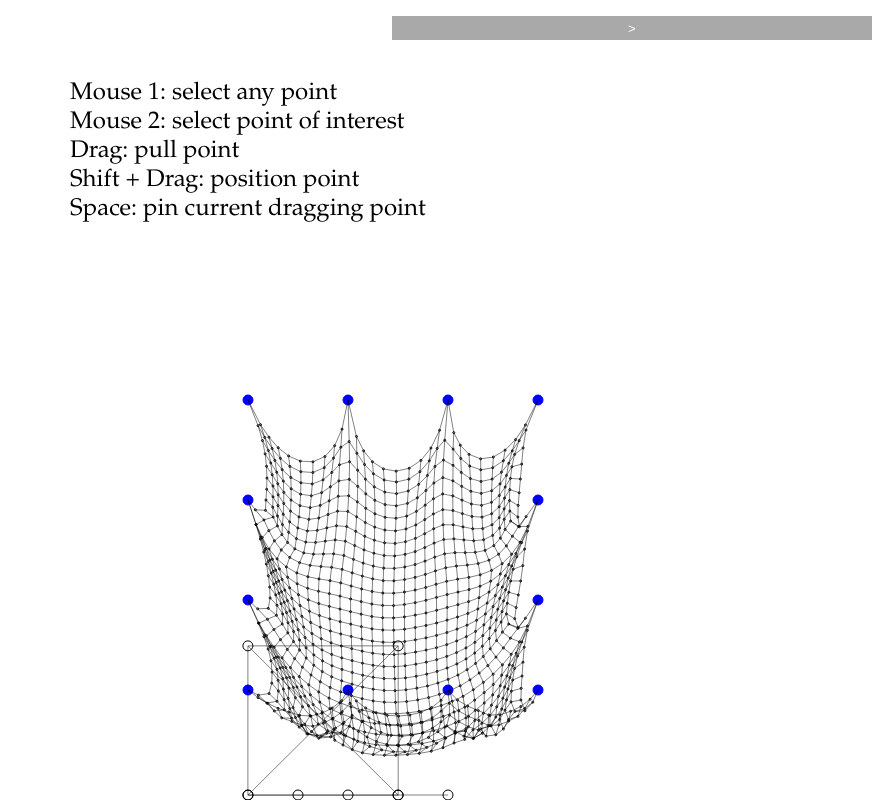
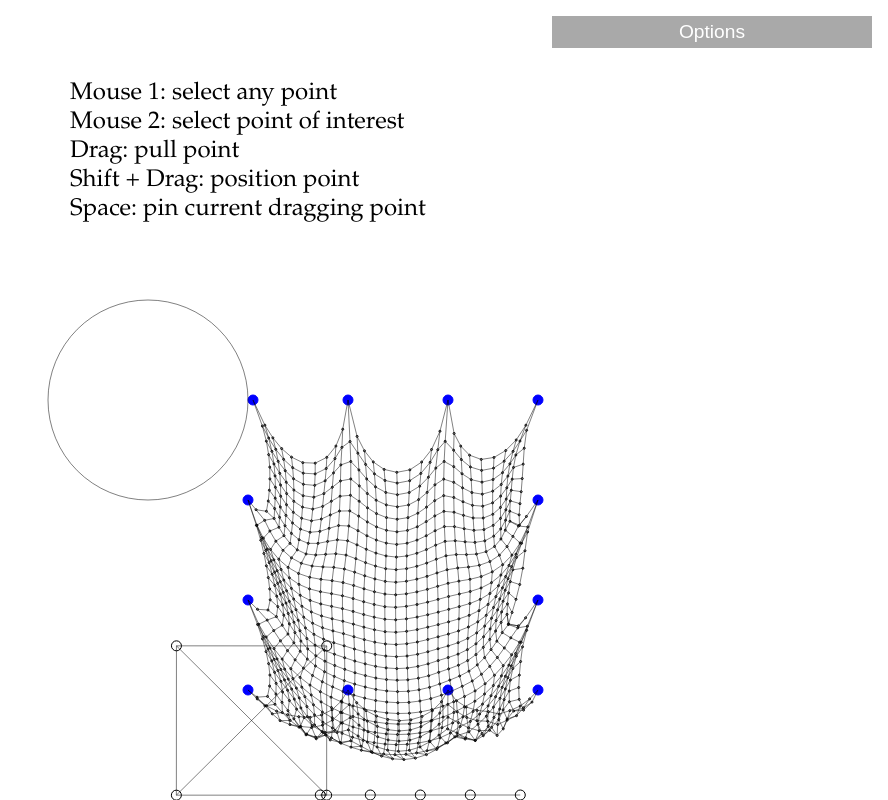
Before and after one commit to BurntWaffleCake/Verlet, a plain HTML site: page index.html in a window 1280 px wide. Shown: the whole page, without its empty margins (392-1280 px from the left). Drawn offline with Linux system fonts and the light colour scheme.

Commit message:
options bar

```diff
--- a/Collections.js
+++ b/Collections.js
@@ -1,6 +1,4 @@
 export class Node {
-  static gravity = 9.8;
-
   constructor(radius = 10, x, y, dx = 0, dy = 0, mass = 1) {
     this.radius = radius;
     this.pinned = false;
@@ -67,8 +65,6 @@ export class Node {
 
     this.pos.x += Velx;
     this.pos.y += Vely;
-
-    this.pos.y += Node.gravity * dt;
   }
 }
 
--- /dev/null
+++ b/components.js
@@ -0,0 +1,50 @@
+let sliders = document.getElementsByClassName("slider");
+for (const slider of sliders) {
+  const label = slider.querySelector(".slider-label");
+  const range = slider.querySelector(".slider-range");
+  const number = slider.querySelector(".slider-number");
+
+  if (!label) {
+    console.error("slider is missing label");
+  }
+  if (!range) {
+    console.error("slider is missing number range");
+  }
+  if (!number) {
+    console.error("slider is missing number input");
+  }
+
+  console.log(slider.getAttribute("value"));
+
+  range.value = slider.getAttribute("value");
+  number.value = slider.getAttribute("value");
+
+  range.min = slider.getAttribute("min");
+  number.min = slider.getAttribute("min");
+
+  range.max = slider.getAttribute("max");
+  number.max = slider.getAttribute("max");
+
+  range.step = slider.getAttribute("step");
+  number.step = slider.getAttribute("step");
+
+  const valueChangeEvent = new CustomEvent("onvaluechange", {
+    detail: {
+      value: slider.getAttribute("value"),
+    },
+  });
+
+  range.oninput = function (event) {
+    number.value = range.value;
+    slider.value = range.value;
+    valueChangeEvent.detail.value = range.value;
+    slider.dispatchEvent(valueChangeEvent);
+  };
+
+  number.oninput = function (event) {
+    range.value = number.value;
+    slider.value = number.value;
+    valueChangeEvent.detail.value = number.value;
+    slider.dispatchEvent(valueChangeEvent);
+  };
+}
--- a/index.html
+++ b/index.html
@@ -21,22 +21,23 @@
     </div>
 
     <span id="options">
-      <button id="options-toggle">></button>
+      <button id="options-toggle">Options</button>
       <div id="options-body">
-        <div class="slider">
+        <div class="slider" label="Gravity:" min="-100" max="100" value="9.8" step=".1" id="gravity-input">
           <p class="slider-label">Gravity:</p>
-          <input type="range" min="1" max="100" value="50" class="slider-range" />
-          <input type="number" min="" max="" value="" class="slider-number" />
+          <input type="range" class="slider-range" />
+          <input type="number" class="slider-number" />
         </div>
 
-        <div class="slider">
+        <div class="slider" label="Wind:" min="-100" max="100" value="0" step=".1" id="wind-input">
           <p class="slider-label">Wind:</p>
-          <input type="range" min="1" max="100" value="50" class="slider-range" />
-          <input type="number" min="" max="" value="" class="slider-number" />
+          <input type="range" class="slider-range" />
+          <input type="number" class="slider-number" />
         </div>
       </div>
     </span>
     <canvas id="source"></canvas>
+    <script src="./components.js" async defer type="module"></script>
     <script src="./main.js" async defer type="module"></script>
   </body>
 </html>
--- a/main.js
+++ b/main.js
@@ -38,6 +38,7 @@ function loop(time) {
 function init() {
   window.requestAnimationFrame(loop);
 }
+
 let links = [];
 let nodes = [];
 function render(dt) {
@@ -47,6 +48,15 @@ function render(dt) {
 
   for (let link of links) {
     link.render(ctx);
+  }
+
+  for (let constraint of circleConstraints) {
+    ctx.beginPath();
+    ctx.arc(constraint.x, constraint.y, constraint.radius, 0, 2 * Math.PI);
+    ctx.strokeStyle = "rgb(0,0,0)";
+    // ctx.fillStyle = "rgb(0,0,0)";
+    // ctx.fill();
+    ctx.stroke();
   }
 
   if (minNode) {
@@ -197,12 +207,36 @@ function generateGrid(type, x, y, width, height, spacing = 10, radius = 1, stiff
   }
 }
 
+let circleConstraints = [];
+function addCircleConstraint(x, y, radius) {
+  circleConstraints.push({ x: x, y: y, radius: radius });
+}
+
+addCircleConstraint(ctx.canvas.width / 2 - 100, ctx.canvas.height / 2, 100);
+
 generateGrid("corner-spaced", ctx.canvas.width / 2, ctx.canvas.height / 2, 30, 30, 10, 1, 1.5);
-
+var gravity = 9.8;
+var wind = 0.0;
 function calculate(dt) {
   for (let node of nodes) {
     node.tick(dt, ctx);
+    if (!node.pinned) {
+      node.pos.y += gravity * dt;
+      node.pos.x += wind * dt;
+    }
     node.constrain(ctx.canvas.width, ctx.canvas.height);
+
+    for (const constraint of circleConstraints) {
+      let dx = node.pos.x - constraint.x;
+      let dy = node.pos.y - constraint.y;
+      let dis = Math.sqrt(dx ** 2 + dy ** 2);
+      if (node.radius + constraint.radius <= dis) {
+        continue;
+      }
+
+      node.pos.x = constraint.x + (dx / dis) * (node.radius + constraint.radius);
+      node.pos.y = constraint.y + (dy / dis) * (node.radius + constraint.radius);
+    }
   }
 
   for (let link of links) {
@@ -281,3 +315,13 @@ document.onkeyup = function (event) {
       break;
   }
 };
+
+document.getElementById("gravity-input").addEventListener("onvaluechange", (event) => {
+  gravity = event.detail.value;
+  console.log(event);
+});
+
+document.getElementById("wind-input").addEventListener("onvaluechange", (event) => {
+  wind = event.detail.value;
+  console.log(event);
+});
--- a/stylesheet.css
+++ b/stylesheet.css
@@ -38,12 +38,12 @@ canvas {
   flex-direction: column;
   top: 1rem;
   right: 1rem;
-
-  width: 30rem;
+  width: 25%;
 }
 
 #options-toggle {
-  height: 1.5rem;
+  height: 2rem;
+  font-size: larger;
 
   width: 100%;
   border: none;
@@ -61,6 +61,7 @@ canvas {
 }
 
 .slider {
+  min-width: 0;
   align-self: flex-end;
 
   display: flex;
@@ -77,6 +78,7 @@ canvas {
 }
 
 .slider-label {
+  min-width: 0;
   vertical-align: middle;
   padding: 0;
   text-align: center;
@@ -88,9 +90,11 @@ canvas {
 }
 
 .slider-number {
+  min-width: 0;
   width: 4rem;
 }
 
 .slider-range {
+  min-width: 0;
   flex-grow: 1;
 }
```
